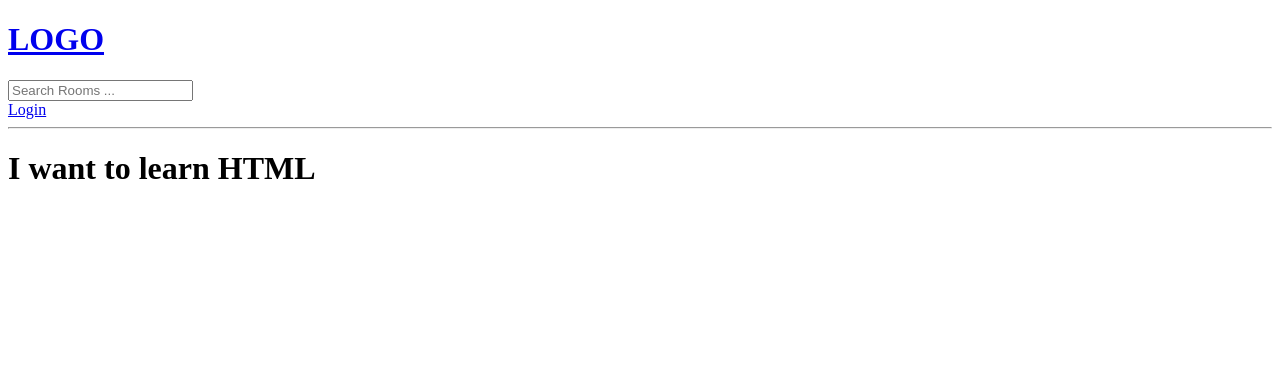
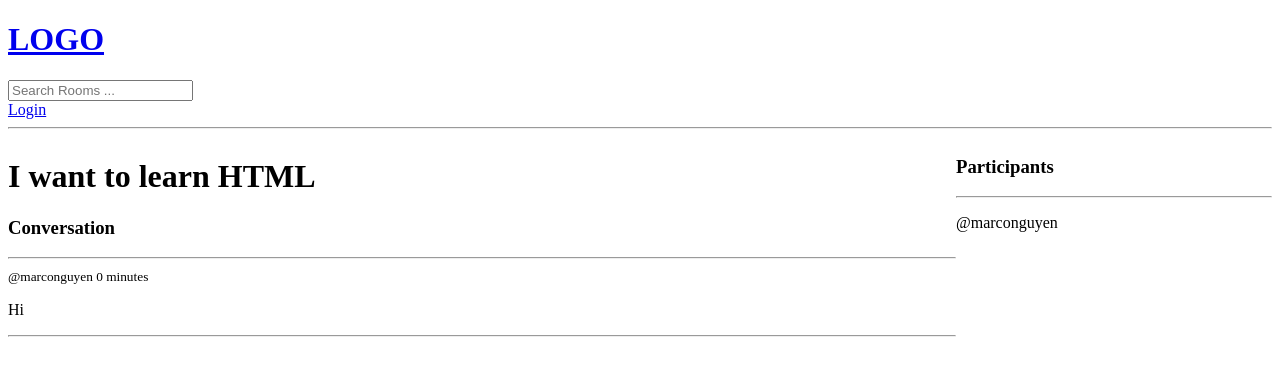
Before and after one commit to marco081116/TestingDjango2, a Django app: page /room/3/ in a window 1280 px wide. Shown: the top 376 px of the page. Run offline with Django 4.2, Linux system fonts and the light colour scheme; data comes from the database, SQL or seed files in the repository; both versions use the stored data as it was after the commit.

Commit message:
CRUD chat room messages

```diff
--- a/Testing2/base/models.py
+++ b/Testing2/base/models.py
@@ -16,7 +16,7 @@ class Room(models.Model): # Từ Room viết hoa chữ R như trong class code t
     topic = models.ForeignKey(Topic, on_delete= models.SET_NULL, null= True)
     name = models.CharField(max_length= 200)
     description = models.TextField(null= True, blank= True)
-    # participants = # đang ở trong trang web
+    participants = models.ManyToManyField(User, related_name= 'participants', blank= True) # đang ở trong trang web, sử dụng mối quan hệ many to many
     updated = models.DateTimeField(auto_now= True) # auto now -> takes a snapshot on every time we save item(s)
     created = models.DateTimeField(auto_now_add= True) # created -> takes a stamp when we first create item
 
--- a/Testing2/base/templates/base/room.html
+++ b/Testing2/base/templates/base/room.html
@@ -2,6 +2,56 @@
 
 {% block content %}
 
-<h1>{{room.name}}</h1>
+<style>
+    .room-container{
+        display: grid;
+        grid-template-columns: 3fr 1fr;
+    }
+</style>
+
+<div class="room-container">
+    <div>
+        <h1>{{room.name}}</h1>
+
+        <p>{{room.description}}</p>
+
+        <div class="comment-wrapper">
+            <h3>Conversation</h3>
+            <hr>
+
+            {% for message in room_messages %}
+                <div>
+                    {% if request.user == message.user %}
+                    <a href="{% url 'delete-message' message.id %}">Delete</a>
+                    {% endif %}
+                    <small>@{{message.user}} {{message.created|timesince}}</small>
+                    <p>{{message.body}}</p>
+                    <hr>
+                </div>
+            {% endfor %}
+        </div>
+
+        <!-- Đây là cho phần nhập message-->
+        {% if request.user.is_authenticated %}
+        <div class="comment-form">
+            <form method="POST" action="">
+                {%csrf_token%}
+                <input type="text" name="body" placeholder="Write your message here ...">
+            </form>
+        </div>
+        {% endif %}
+    </div>
+
+    <div>
+        <h3>Participants</h3>
+        <hr>
+
+        {% for user in participants %}
+            <div>
+                <p>@{{user.username}}</p>
+            </div>
+        {% endfor %}
+    </div>
+</div>
 
 {% endblock content %}
--- a/Testing2/base/urls.py
+++ b/Testing2/base/urls.py
@@ -12,4 +12,6 @@ urlpatterns = [
     path('create-room/', views.createRoom, name= 'create-room'),
     path('update-room/<str:pk>/', views.updateRoom, name= 'update-room'),
     path('delete-room/<str:pk>/', views.deleteRoom, name= 'delete-room'),
+
+    path('delete-message/<str:pk>/', views.deleteMessage, name= 'delete-message'),
 ]
--- a/Testing2/base/views.py
+++ b/Testing2/base/views.py
@@ -6,7 +6,7 @@ from django.contrib.auth.decorators import login_required # decorater ti
 from django.contrib.auth.models import User # bộ library của django để đăng nhập user
 from django.contrib.auth import authenticate, login, logout # bộ library để login
 from django.contrib.auth.forms import UserCreationForm # bộ library để tạo rgister form
-from .models import Room, Topic
+from .models import Room, Topic, Message
 from .forms import RoomForm
 
 
@@ -86,7 +86,21 @@ def room(request, pk):
     #     if i['id'] == int(pk):
     #         room = i
     room = Room.objects.get(id= pk)
-    context = {'room': room}
+    room_messages = room.message_set.all().order_by('-created') # get the set of messages that are related to this specific room
+
+    participants = room.participants.all()
+
+    if request.method == 'POST':
+        message = Message.objects.create(
+            user = request.user,
+            room = room,
+            body = request.POST.get('body'),
+        )
+        room.participants.add(request.user)
+        return redirect('room', pk= room.id)
+
+    context = {'room': room, 'room_messages': room_messages,
+                'participants': participants}
     return render(request, 'base/room.html', context)
 
 @login_required(login_url = 'login') # restriction
@@ -129,3 +143,15 @@ def deleteRoom(request, pk):
         room.delete()
         return redirect('home') # chuyen ve home (nhu o create room)
     return render(request, 'base/delete.html', {'obj': room})
+
+@login_required(login_url = 'login')
+def deleteMessage(request, pk):
+    message = Message.objects.get(id = pk)
+
+    if request.user != message.user:
+        return HttpResponse('You are not allowed here !!!')
+
+    if request.method == 'POST':
+        message.delete()
+        return redirect('home') # chuyen ve home (nhu o create room)
+    return render(request, 'base/delete.html', {'obj': message})
```
Also changed, not shown: Testing2/base/migrations/0003_alter_room_options_room_participants.py (added), Testing2/db.sqlite3.
